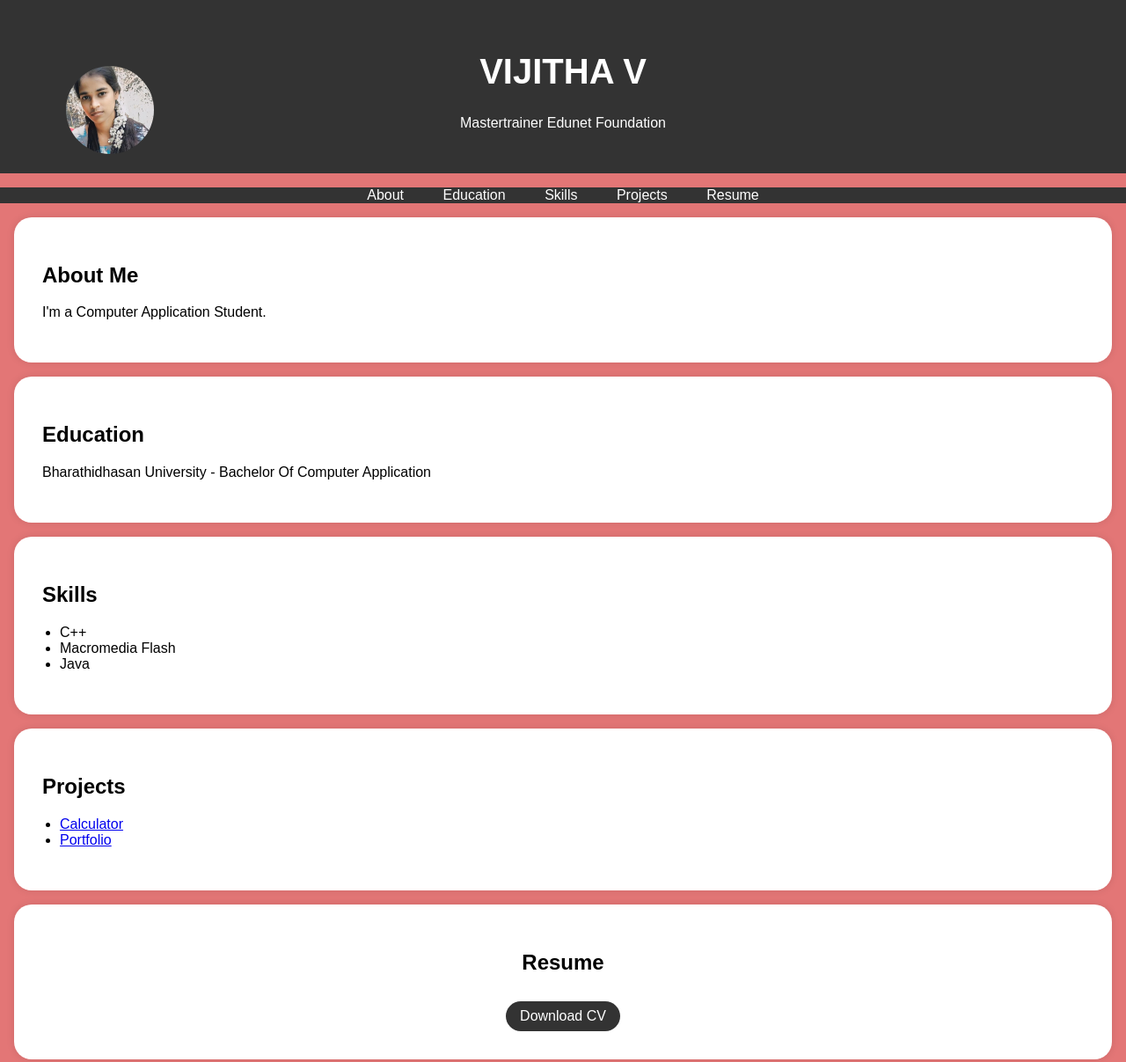
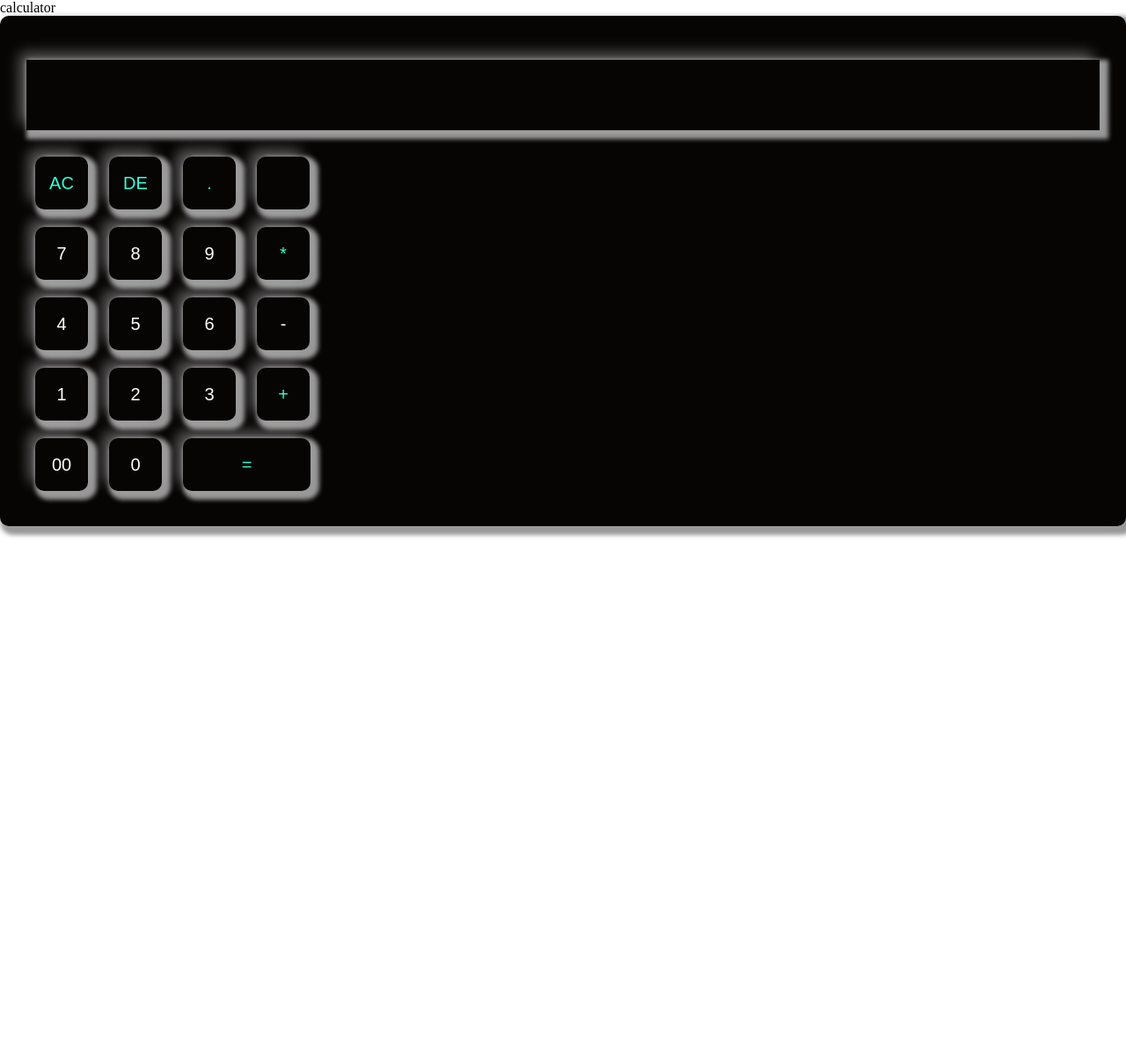
Before and after one commit to bdu225cb21s261259/vijitha, a plain HTML site: page Index.html in a window 1280 px wide. Shown: the top 1207 px of the page at 88% size. After the commit the page ends 800 px from the top, so only its background shows below. Drawn offline with Linux system fonts and the light colour scheme.

Commit message:
Add files via upload

```diff
--- a/Index.html
+++ b/Index.html
@@ -1,184 +1,84 @@
 <!DOCTYPE html>
-<html>
+<html lang="en">
     <head>
-    <title>Portfolio</title>
-    <style>
-        body {
-            font-family: Arial, sans-serif;
-            margin: 0;
-            padding: 0;
-            background-color: #e37676;
-        }
-
-        header {
-            background-color: #333;
-            color: #fff;
-            text-align: center;
-            padding: 2rem 0;
-            position: relative; /* Add this */
-        }
-
-        .header-content h1 {
-            font-size: 2.5rem;
-        }
-
-        /* Add styles for the round profile picture */
-        .profile-picture {
-            width: 100px; /* Adjust the size as needed */
-            height: 100px;
-            border-radius: 75%; /* Create a circular shape */
-            object-fit: cover; /* To ensure the image fills the circular area */
-            position: absolute; /* Add this */
-            top: 75px; /* Adjust top position as needed */
-            left: 75px; /* Adjust left position as needed */
-        }
-
-        nav {
-            background-color: #333;
-            color: #fff;
-            text-align: center;
-        }
-
-        nav ul {
-            list-style-type: none;
-            padding: 0;
-        }
-
-        nav ul li {
-            display: inline;
-            margin: 0 20px;
-        }
-
-        nav ul li a {
-            text-decoration: none;
-            color: #fff;
-        }
-
-        .section-content {
-            background-color: #fff;
-            padding: 2rem;
-            margin: 1rem;
-            border-radius: 20px;
-            box-shadow: 0 0 10px rgba(0, 0, 0, 0.1);
-            text-align: justify;
-        }
-
-        .download-button {
-            background-color: #333;
-            color: #fff;
-            padding: 0.5rem 1rem;
-            text-decoration: none;
-            border-radius: 20px;
-            display: inline-block;
-            margin-top: 10px;
-            align-self: center;
-        }
-
-        .download-button:hover {
-            background-color: #555;
-        }
-
-        footer {
-            text-align: center;
-            padding: 1rem 0;
-            background-color: #333;
-            color: #fff;
-        }
-
-        ul {
-            list-style-type: disc;
-            padding-left: 20px;
-        }
-    </style>
+        <meta charset="UTF-8" />
+        <meta name="vieport" content="width=device-width, initial-scale"
+        <title>calculator</title>
+        <link rel="stylesheet" href="style.css" />
     </head>
     <body>
-    <header>
-        <div class="header-content">
-            <!-- Add your profile picture here -->
-            <img src="./Vijitha.jpg" alt="Your Profile Picture" class="profile-picture">
-            <h1>VIJITHA V</h1>
-            <p>Mastertrainer Edunet Foundation</p>
+        <div class="container">
+            <div class="calculator">
+                <form>
+                    <div class="display">
+                        <input type="text" name="display" />
                     </div>
-    </header>
-
-    <nav>
-        <ul>
-            <li><a href="#about">About</a></li>
-            <li><a href="#education">Education</a></li>
-            <li><a href="#skills">Skills</a></li>
-            <li><a href="#projects">Projects</a></li>
-            <li><a href="#resume">Resume</a></li>
-        </ul>
-    </nav>
-
-    <section id="about">
-        <div class="section-content">
-            <h2>About Me</h2>
-            <p>I'm a Computer Application Student.</p>
+                    <div>
+                        <input
+                         type="button"
+                         value="AC"
+                         onclick="display.value = '' "
+                         class="operator"
+                        />
+                        <input
+                         type="button"
+                         value="DE"
+                         onclick="display.value = display.value.toString().slice(0, -1)"
+                         class="operator"
+                        />
+                        <input
+                         type="button"
+                         value="."
+                         onclick="display.value += '.' "
+                         class="operator"
+                        />
+                        <input
+                         type="button"
+                         value=""
+                         onclick="display.value += '/' "
+                         class="operator"
+                        />
                     </div>
-    </section>
-
-    <section id="education">
-        <div class="section-content">
-            <h2>Education</h2>
-            <p>Bharathidhasan University  - Bachelor Of Computer Application</p>
+                    <div>
+                        <input type="button" value="7" onclick="display.value += '7' "/>
+                        <input type="button" value="8" onclick="display.value += '8' "/>
+                        <input type="button" value="9" onclick="display.value += '9' "/>
+                        <input
+                         type="button"
+                         value="*"
+                         onclick="display.value += '*' "
+                         class="operator"
+                        />
                     </div>
-    </section>
-
-    <section id="skills">
-        <div class="section-content">
-            <h2>Skills</h2>
-            <ul>
-                <li>C++</li>
-                <li>Macromedia Flash</li>
-                <li>Java</li>
-            </ul>
+                    <div>
+                        <input type="button" value="4" onclick="display.value += '4' "/>
+                        <input type="button" value="5" onclick="display.value += '5' "/>
+                        <input type="button" value="6" onclick="display.value += '6' "/>
+                        <input type="button" value="-" onclick="display.value += '-' "/>
                     </div>
-    </section>
-
-    <section id="projects">
-        <div class="section-content">
-            <h2>Projects</h2>
-            <ul>
-                <li><a href="#">Calculator</a></li>
-                <li><a href="#">Portfolio</a></li>
-                <!-- Add more project links here -->
-            </ul>
+                    <div>
+                        <input type="button" value="1" onclick="display.value += '3' "/>
+                        <input type="button" value="2" onclick="display.value += '2' "/>
+                        <input type="button" value="3"  onclick="display.value += '1' "/>
+                        <input
+                         type="button"
+                         value="+"
+                         onclick="display.value += '+' "
+                         class="operator"
+                        />
                     </div>
-    </section>
-
-    <section id="resume">
-
-        <div class="section-content">
-            <center>
-            <h2>Resume</h2>
-            <a href="./Vijitha resume.jpg" target="_blank" class="download-button">Download CV</a>
-        </center>
+                    <div>
+                        <input type="button" value="00" onclick="display.value += '00' " />
+                        <input type="button" value="0"  onclick="display.value += '0' "/>
+                        <input
+                         type="button"
+                         value="="
+                         onclick="display.value =eval(display.value) "
+                         class="equal operator"
+                        />
                     </div>
-
-    </section>
-
-    <footer>
-        <p>&copy; 2023 VIJITHA V</p>
-    </footer>
-
-    <script>
-        // Smooth scrolling to section when clicking on navigation links
-        document.querySelectorAll('a[href^="#"]').forEach(anchor => {
-            anchor.addEventListener('click', function(e) {
-                e.preventDefault();
-
-                const targetId = this.getAttribute('href').substring(1);
-                const targetElement = document.getElementById(targetId);
-
-                if (targetElement) {
-                    window.scrollTo({
-                        top: targetElement.offsetTop,
-                        behavior: 'smooth'
-                    });
-                }
-            });
-        });
-    </script>
+                </form>
+            </div>
+        </div>
     </body>
     </html>
--- /dev/null
+++ b/Style.css
@@ -0,0 +1,53 @@
+*{
+   margin: 0;
+   padding: 0;
+   box-sizing: border-box;
+}
+.consider {
+    width: 100%;
+    height: 100vh;
+    background-color: #e3f9ff;
+    display: flex;
+    align-items: center;
+    justify-content: center;
+}
+.calculator {
+    background-color: rgb(7, 4, 4);
+    padding: 30px;
+    border-radius: 10px;
+    box-shadow: -8px -8px 15px rgba(255, 255, 255, 0.34),
+    5px 5px 5px 5px rgba(152, 152, 152, 152);
+}
+.calculator form input {
+    border: 0;
+    outline: 0;
+    width: 60px;
+    height: 60px;
+    border-radius: 10px;
+    box-shadow: -8px -8px 15px rgba(255, 255, 255, 0.34),
+    5px 5px 5px 5px rgba(152, 152, 152, 152);
+    font-size: 20px;
+    background: transparent;
+    color: #fff;
+    cursor: pointer;
+    margin: 10px;
+}
+form .display {
+    display: flex;
+    justify-content: flex-end;
+    margin: 20px 0;
+    box-shadow: -8px -8px 15px rgba(255, 255, 255, 0.34),
+    5px 5px 5px 5px rgba(152, 152, 152, 152);
+}
+form .display input {
+    text-align: center;
+    flex: 1;
+    font-size: 45px;
+    box-shadow: none;
+}
+form input.equal {
+    width: 145px;
+}
+form input.operator{
+    color: #33ffd8;
+}
```
Lines whose indentation alone changed are shown as unchanged.
